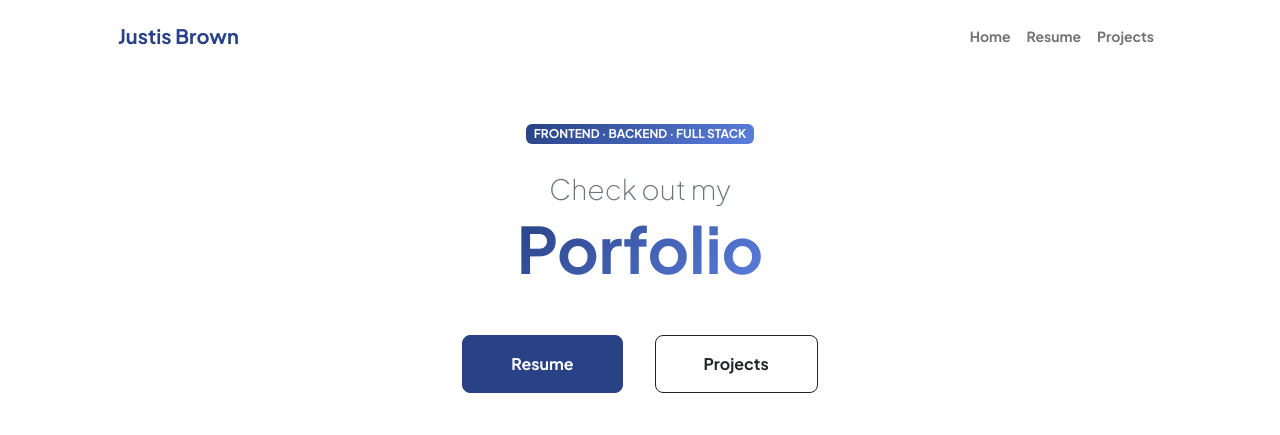
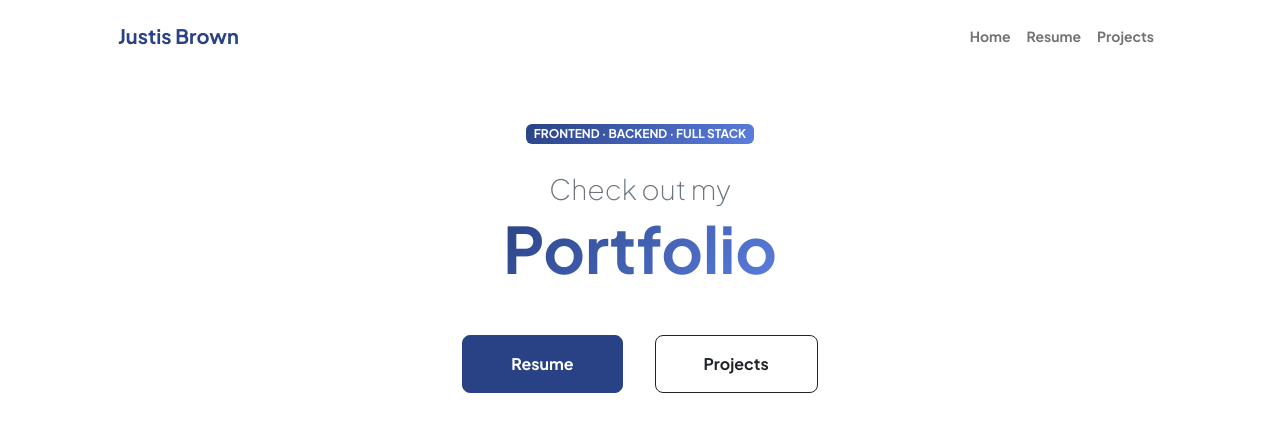
Before and after one commit to jbro-lab/portfolio, a website: page index.html in a window 1280 px wide. Shown: the top 435 px of the page. Drawn offline with nearby package versions, Linux system fonts and the light colour scheme.

Commit message:
typo change

```diff
--- a/index.html
+++ b/index.html
@@ -79,7 +79,7 @@
                 </div>
                 <div class="fs-3 fw-light text-muted">Check out my</div>
                 <h1 class="display-3 fw-bolder mb-5">
-                  <span class="text-gradient d-inline">Porfolio</span>
+                  <span class="text-gradient d-inline">Portfolio</span>
                 </h1>
                 <div
                   class="d-grid gap-3 d-sm-flex justify-content-sm-center justify-content-xxl-start mb-3"
```
